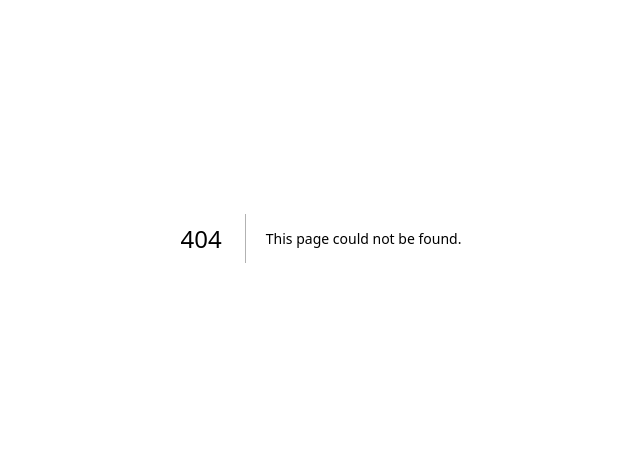
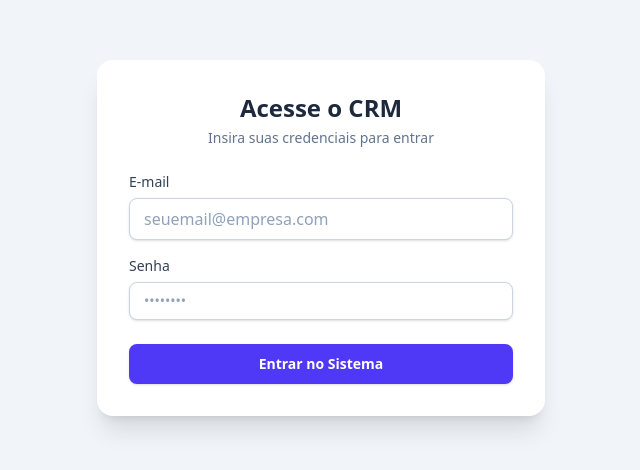
Before and after one commit to henriquenagy/crm-kanban, a Next.js app: page /login in a window 1280 px wide. Before the commit this address had no page. Shown: the part 162-632 px from the top of the page, without its empty margins (319-959 px from the left). Built offline with nearby package versions, Linux system fonts and the light colour scheme.

Commit message:
feat: created login page

```diff
--- a/app/layout.tsx
+++ b/app/layout.tsx
@@ -13,8 +13,8 @@ const geistMono = Geist_Mono({
 })
 
 export const metadata: Metadata = {
- title: 'Create Next App',
- description: 'Generated by create next app'
+ title: 'Henrique - Kanban CRM Project',
+ description: 'My first CRM'
 }
 
 export default function RootLayout({ children }: LayoutProps<'/'>) {
--- /dev/null
+++ b/app/login/page.tsx
@@ -0,0 +1,39 @@
+export default function Login() {
+ return (
+  // CONTÊINER PAI: Ocupa 100% da altura da tela e centraliza o cartão no meio
+  <div className="flex min-h-screen items-center justify-center bg-slate-100 p-4">
+   {/* CARTÃO DE LOGIN: Fundo branco, largura máxima controlada, cantos arredondados e sombra */}
+   <div className="w-full max-w-md rounded-2xl bg-white p-8 shadow-xl flex flex-col gap-6">
+    {/* CABEÇALHO DO FORMULÁRIO */}
+    <div className="text-center">
+     <h1 className="text-2xl font-bold text-slate-800">Acesse o CRM</h1>
+     <p className="text-sm text-slate-500 mt-1">Insira suas credenciais para entrar</p>
+    </div>
+
+    {/* FORMULÁRIO */}
+    <form className="flex flex-col gap-4">
+     {/* CAMPO DE E-MAIL */}
+     <div className="flex flex-col gap-1.5">
+      <label htmlFor="email" className="text-sm font-medium text-slate-700">
+       E-mail
+      </label>
+      <input type="email" id="email" placeholder="seuemail@empresa.com" className="w-full rounded-lg border border-slate-300 bg-white px-3.5 py-2 text.sm text-slate-800 placeholder-slate-400 shadow-sm transition-all focus:border-indigo-600 focus:outline-none focus:ring-2 focus:ring-indigo-600/20" />
+     </div>
+
+     {/* CAMPO DE SENHA */}
+     <div className="flex flex-col gap-1.5">
+      <label htmlFor="senha" className="text-sm font-medium text-slate-700">
+       Senha
+      </label>
+      <input type="password" id="senha" placeholder="••••••••" className="w-full rounded-lg border border-slate-300 bg-white px-3.5 py-2 text-sm text-slate-800 placeholder-slate-400 shadow-sm transition-all focus:border-indigo-600 focus:outline-none focus:ring-2 focus:ring-indigo-600/20" />
+     </div>
+
+     {/* BOTÃO DE SUBMIT */}
+     <button type="submit" className="mt-2 w-full rounded-lg bg-indigo-600 px-4 py-2.5 text-sm font-semibold text-white shadow-sm transition-all hover:bg-indigo-700 active:scale-[0.98] focus:outline-none focus:ring-2 focus:ring-indigo-600/50">
+      Entrar no Sistema
+     </button>
+    </form>
+   </div>
+  </div>
+ )
+}
```
Also changed, not shown: app/page.tsx (+5 -4 lines).
